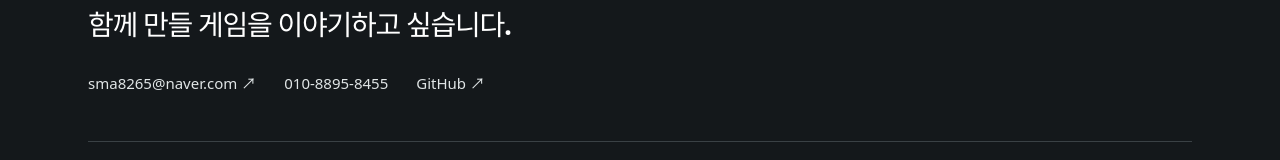
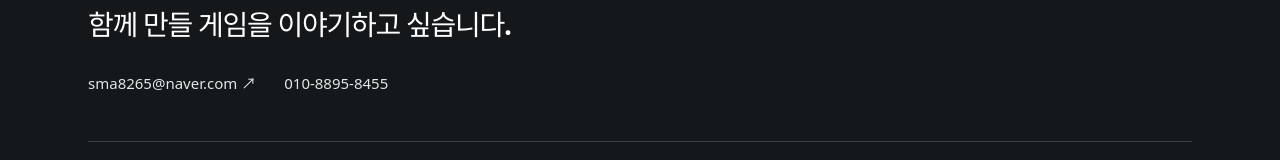
Before and after one commit to kaine2/kaine2.github.io, a plain HTML site: page index.html in a window 1280 px wide. Shown: the part 5783-5943 px from the top of the page. Drawn offline with Linux system fonts and the light colour scheme.

Commit message:
Remove GitHub profile link from portfolio footer

```diff
--- a/index.html
+++ b/index.html
@@ -79,4 +79,4 @@
     </div>
   </div>
 </section></main>
-<footer id="contact"><div class="wrap"><p class="eyebrow">CONTACT</p><h2>함께 만들 게임을 이야기하고 싶습니다.</h2><div class="contact-row"><a href="mailto:sma8265@naver.com">sma8265@naver.com ↗</a><a href="tel:01088958455">010-8895-8455</a><a href="https://github.com/kaine2" target="_blank" rel="noopener">GitHub ↗<span class="sr-only"> (새 탭)</span></a></div><div class="footer-bottom"><span>© 2026 박성수 · 전투·시스템 기획</span><a href="#top">맨 위로 ↑</a></div></div></footer></body></html>
+<footer id="contact"><div class="wrap"><p class="eyebrow">CONTACT</p><h2>함께 만들 게임을 이야기하고 싶습니다.</h2><div class="contact-row"><a href="mailto:sma8265@naver.com">sma8265@naver.com ↗</a><a href="tel:01088958455">010-8895-8455</a></div><div class="footer-bottom"><span>© 2026 박성수 · 전투·시스템 기획</span><a href="#top">맨 위로 ↑</a></div></div></footer></body></html>
```
